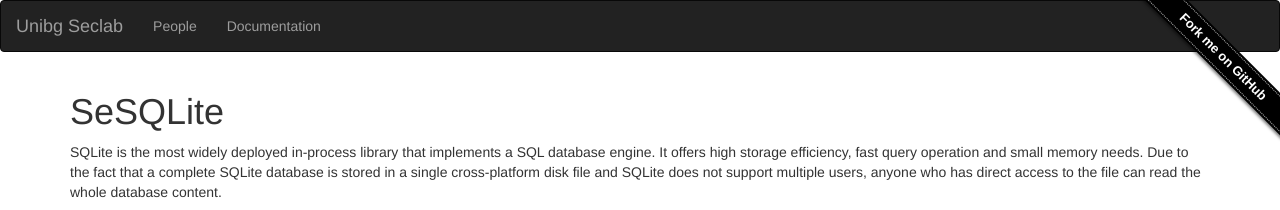
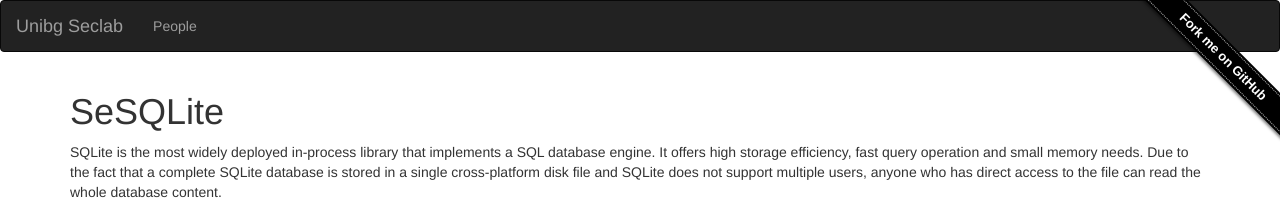
Before and after one commit to unibg-seclab/unibg-seclab.github.io, a Jekyll site: the page built from index.markdown, in a window 1280 px wide. Shown: the top 210 px of the page. Built offline with Jekyll 4.4.1, drawn with Linux system fonts in a browser that asks for light colours.

Commit message:
remove also the menu entry

```diff
--- a/_includes/nav.html
+++ b/_includes/nav.html
@@ -11,7 +11,6 @@
     <div class="collapse navbar-collapse" id="thenav">
       <ul class="nav navbar-nav">
         <li><a href="/people.html">People</a></li>
-        <li><a href="/documentation.html">Documentation</a></li>
       </ul>
     </div>
   </div>
```
